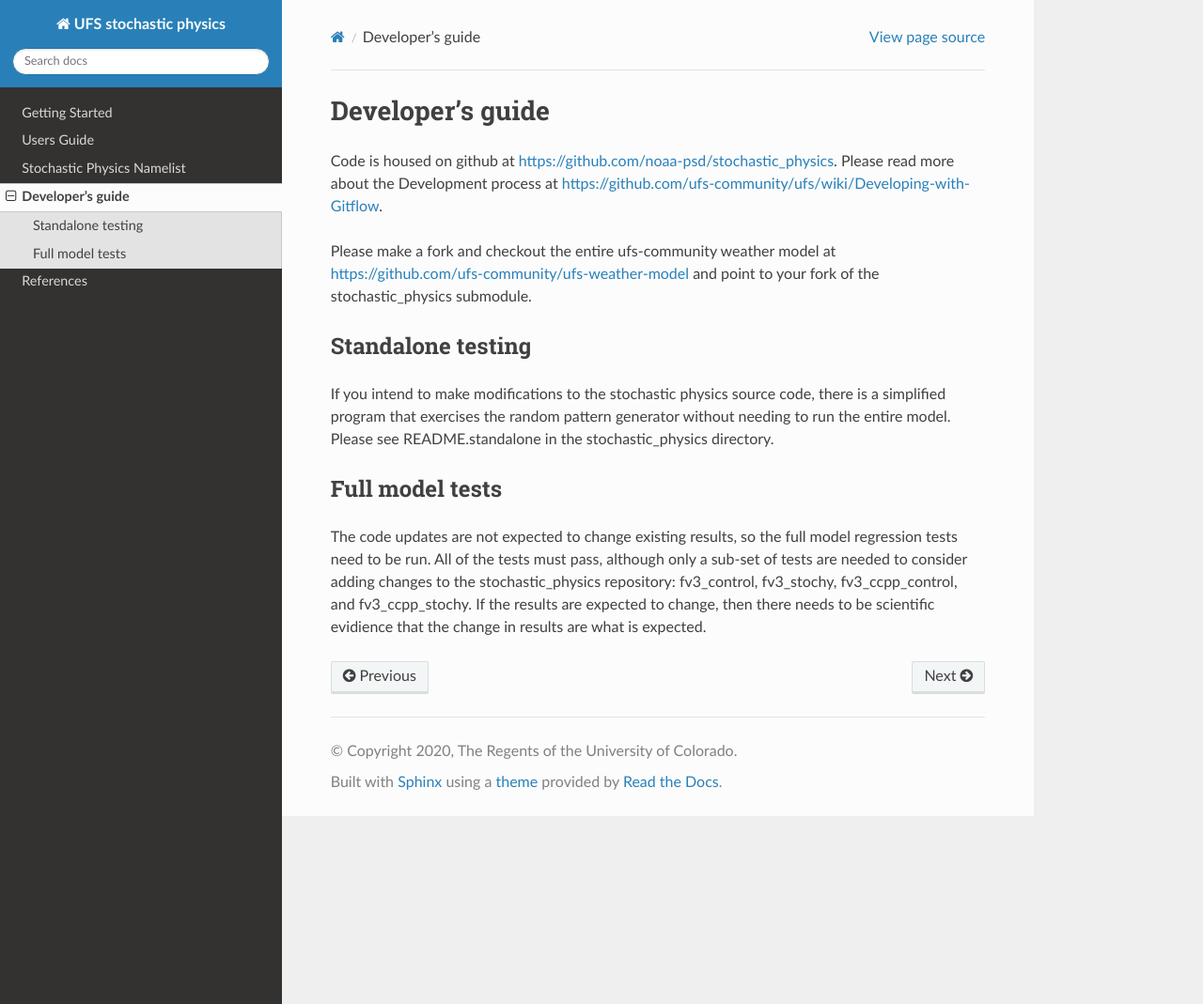
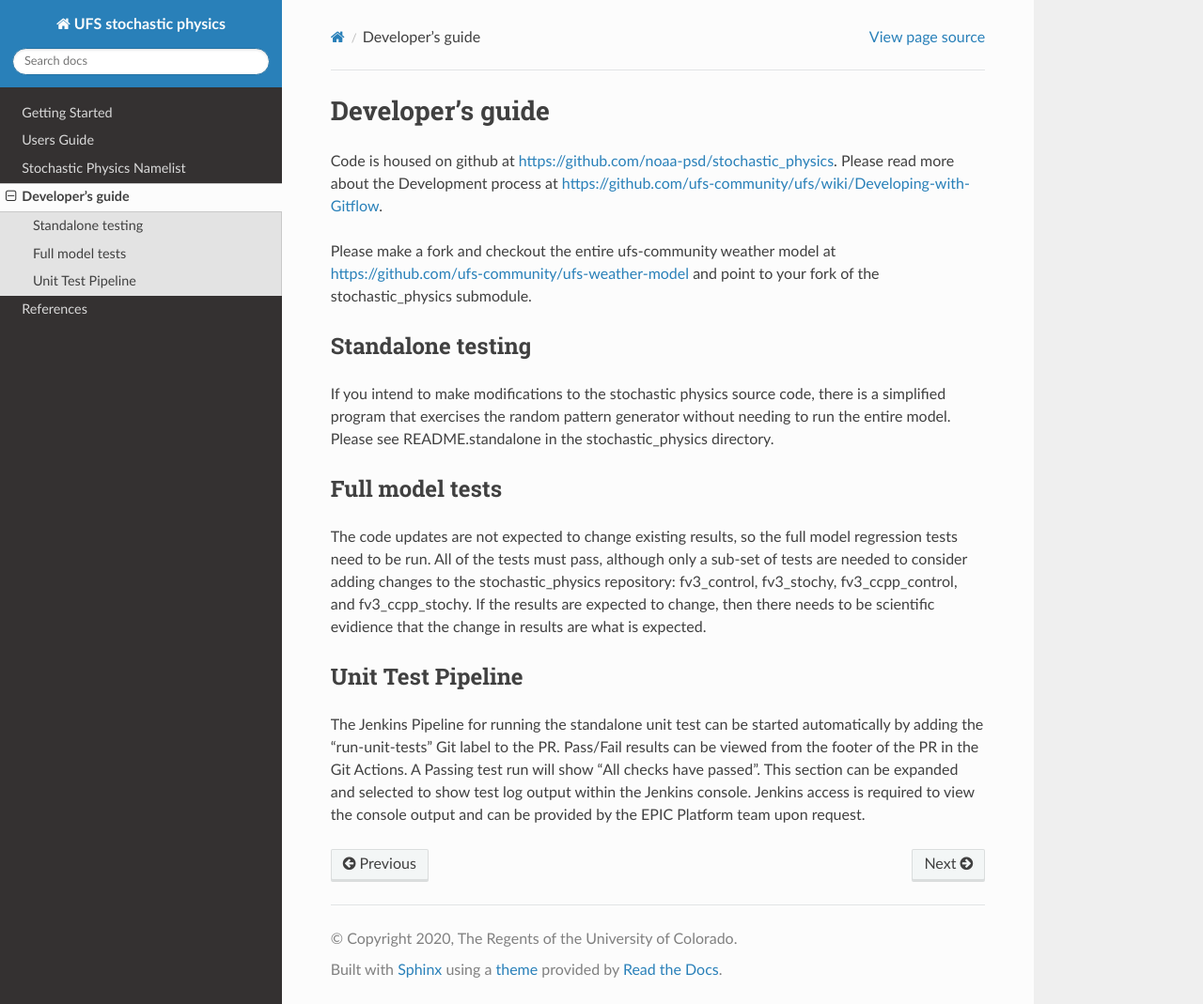
Before and after one commit to NOAA-PSL/stochastic_physics, a Sphinx documentation site: the page built from docs/source/developers_guide.rst, in a window 1280 px wide and 1069 px high. Shown: the whole window at 94% size. Built offline with Sphinx 7.4.7 and the Read the Docs theme 3.1.0, drawn with Linux system fonts in a browser that asks for light colours.

Commit message:
Update developers_guide.rst unit test readme section

```diff
--- a/docs/source/developers_guide.rst
+++ b/docs/source/developers_guide.rst
@@ -12,3 +12,7 @@ If you intend to make modifications to the stochastic physics source code, there
 Full model tests
 """"""""""""""""
 The code updates are not expected to change existing results, so the full model regression tests need to be run.  All of the tests must pass, although only a sub-set of tests are needed to consider adding changes to the stochastic_physics repository: fv3_control, fv3_stochy, fv3_ccpp_control, and fv3_ccpp_stochy.  If the results are expected to change, then there needs to be scientific evidience that the change in results are what is expected.
+
+Unit Test Pipeline
+"""""""""""""""""
+The Jenkins Pipeline for running the standalone unit test can be started automatically by adding the "run-unit-tests" Git label to the PR. Pass/Fail results can be viewed from the footer of the PR in the Git Actions. A Passing test run will show "All checks have passed". This section can be expanded and selected to show test log output within the Jenkins console. Jenkins access is required to view the console output and can be provided by the EPIC Platform team upon request.
```
